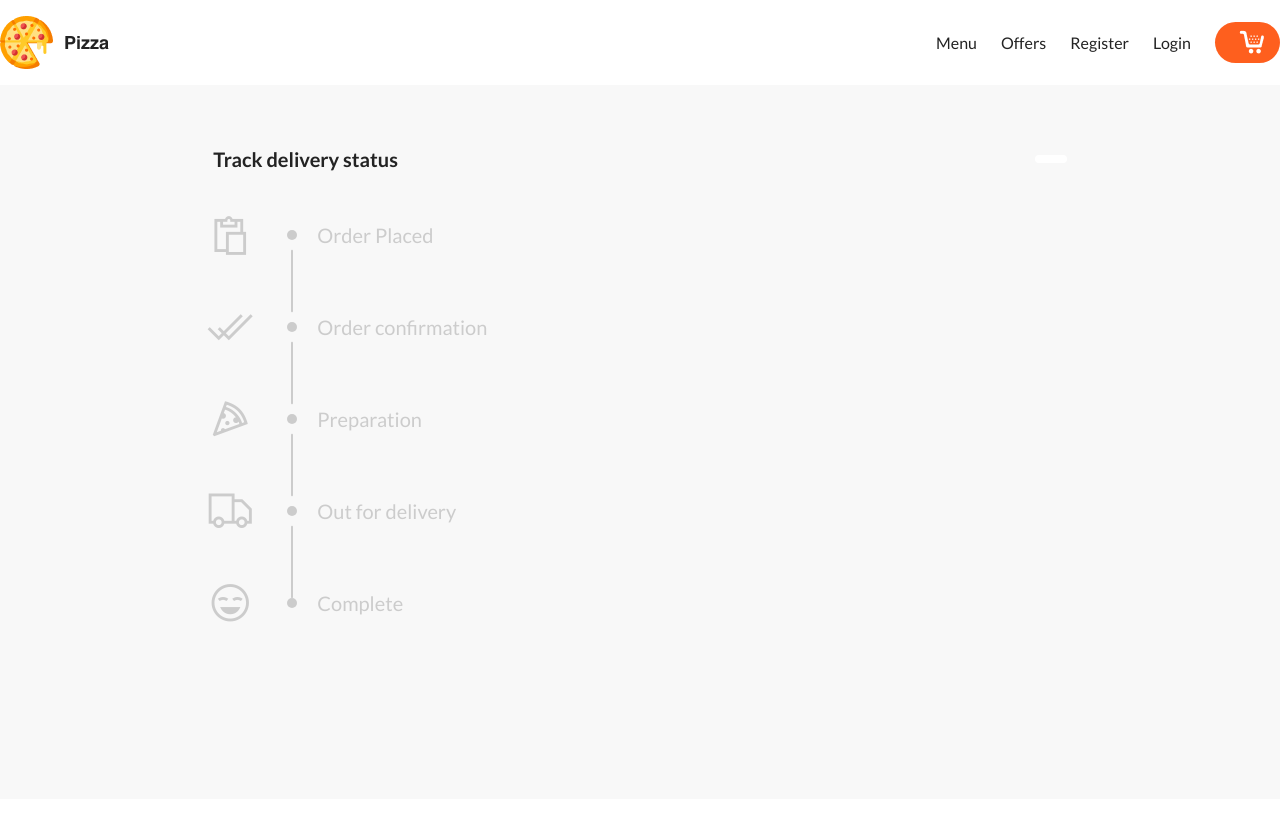
After one commit to AjmalAsharaf/PIZZA, a Node project: template resources/views/customers/singleOrder.ejs in a window 1280 px wide. The commit adds this page. Shown: the top 821 px of the page. Run offline with Node 20 templates, Linux system fonts and the light colour scheme; the template is opened without the code that fills it, so the values that code supplies are empty; some libraries are stand-ins or nearby versions.

Commit message:
order tracker completed

```diff
--- a/resources/scss/app.scss
+++ b/resources/scss/app.scss
@@ -75,3 +75,113 @@ section.login{
   a.link{
       color:$primary;
   }
+
+section.status{
+    background: $secondary;
+    min-height: calc(100vh - 86px);
+
+}
+.status-box{
+    padding: 60px 0 0;
+}
+.status-box ul{
+    margin-left: 84px;
+}
+.status-box ul li span{
+    position: relative;
+    padding-left: 20px;
+}
+
+//Dots
+.status-box ul li span:after{
+    content: '';
+    position: absolute;
+    left: -10px;
+    top:50%;
+    background: $dark;
+    width: 10px;
+    height: 10px;
+    border-radius: 50%;
+    transform: translateY(-50%);
+    box-shadow: 0 0 1px 10px $secondary;
+}
+
+//Icons
+.status-box ul li span:before{
+
+    font-family: "Line Awesome Free";
+    font-size: 46px;
+    font-weight: 600;
+    position: absolute;
+    left: -90px;
+    top:50%;
+    transform: translateY(-50%);
+    color: inherit;
+
+}
+
+.status-box ul li:nth-child(1) span:before{
+    content: '\f328';
+}
+.status-box ul li:nth-child(2) span:before{
+    content: '\f560';
+}
+.status-box ul li:nth-child(3) span:before{
+    content: '\f818';
+}
+.status-box ul li:nth-child(4) span:before{
+    content: '\f0d1';
+}
+.status-box ul li:nth-child(5) span:before{
+    content: '\f582';
+}
+.status-box ul li{
+    position: relative;
+}
+
+//Line
+.status-box ul li:before{
+    content: '';
+    position: absolute;
+    top: 0;
+    left: -6px;
+    width: 2px;
+    height: 100%;
+    background: $dark;
+    margin-top: 10px;
+
+}
+//Last dot
+.status-box ul li:nth-child(5) span:after{
+    box-shadow: 0 20px 1px 20px $secondary;
+}
+
+//Line
+.status-box ul li.step-completed:before{
+    background: $gray;
+}
+
+//dots
+.status-box ul li.step-completed span:after{
+    background: $gray;
+}
+
+//text
+.status-box ul li.step-completed span{
+    color: $gray;
+}
+
+//current status
+
+.status-box ul li.current span{
+    color: $primary;
+}
+.status-box ul li.current span:after{
+    background: $primary;
+}
+
+.status-box ul li small{
+    float: right;
+    font-size: 14px;
+    margin-top: 8px;
+}
--- a/resources/views/customers/orders.ejs
+++ b/resources/views/customers/orders.ejs
@@ -27,7 +27,7 @@
                     <% orders.forEach((order)=>{ %>
                         <tr>
                             <td class="border px-4 py-2">
-                                <a class="link" href="/customer/orders"><%=order._id%></a>
+                                <a class="link" href="/customer/orders/<%= order._id%>"><%=order._id%></a>
                             </td>
                             <td class="border px-4 py-2">
                                 <%=order.phone%>
--- /dev/null
+++ b/resources/views/customers/singleOrder.ejs
@@ -0,0 +1,22 @@
+<section class="status">
+    <div class="container mx-auto">
+        <div class="status-box w-full lg:w-2/3 mx-auto">
+            <div class="flex items-center justify-between mb-12">
+                <h1 class="text-xl font-bold">Track delivery status</h1>
+                <h6 class="bg-white py-1 rounded-full px-4 text-green-600 text-xs"><%=
+                    order._id %></h6>
+                <input id="hiddenInput" type="hidden" value="<%= JSON.stringify(order) %>">
+            </div>
+            <ul>
+                <li class="status_line text-sm md:text-xl pb-16 " data-status="order_placed"><span>Order Placed</span>
+                </li>
+                <li class="status_line text-sm md:text-xl pb-16 " data-status="confirmed"><span>Order confirmation</span>
+                </li>
+                <li class="status_line text-sm md:text-xl pb-16" data-status="prepared"><span>Preparation</span></li>
+                <li class="status_line text-sm md:text-xl pb-16" data-status="delivered"><span>Out for delivery </span>
+                </li>
+                <li class="status_line text-sm md:text-xl" data-status="completed"><span>Complete</span></li>
+            </ul>
+        </div>
+    </div>
+</section>
--- a/resources/views/layout.ejs
+++ b/resources/views/layout.ejs
@@ -14,6 +14,7 @@
       href="https://unpkg.com/tailwindcss@^2/dist/tailwind.min.css"
       rel="stylesheet"
     />
+    <link rel="stylesheet" href="https://maxst.icons8.com/vue-static/landings/line-awesome/line-awesome/1.3.0/css/line-awesome.min.css">
     <link rel="stylesheet" href="/css/app.css" />
   </head>
   <body>
--- a/routes/web.js
+++ b/routes/web.js
@@ -3,6 +3,7 @@ const authController = require('../app/http/controllers/authController')
 const cartController = require('../app/http/controllers/customers/cartController')
 const orderController = require('../app/http/controllers/customers/orderController')
 const adminOrderController = require('../app/http/controllers/admin/adminOrderController')
+const statuController=require('../app/http/controllers/admin/statusController')
 const guest=require('../app/http/middlewares/guest')
 const auth=require('../app/http/middlewares/auth')
 const admin=require('../app/http/middlewares/admin')
@@ -29,11 +30,13 @@ function initRoutes(app){
     //customer routes
     app.post('/orders',auth,orderController().store)
     app.get('/customer/orders',auth,orderController().index)
+    app.get('/customer/orders/:id',auth,orderController().show)
 
     //Admin routes
 
     app.get('/admin/orders',admin,adminOrderController().index)
-
+    // /admin/orders/status
+    app.post('/admin/order/status',admin,statuController().update)
 
 
 }
```
Also changed, not shown: app/http/controllers/admin/statusController.js (added, +16 -0 lines), app/http/controllers/customers/orderController.js (+12 -2 lines), resources/js/app.js (+31 -0 lines), public/css/app.css, public/js/app.js.
